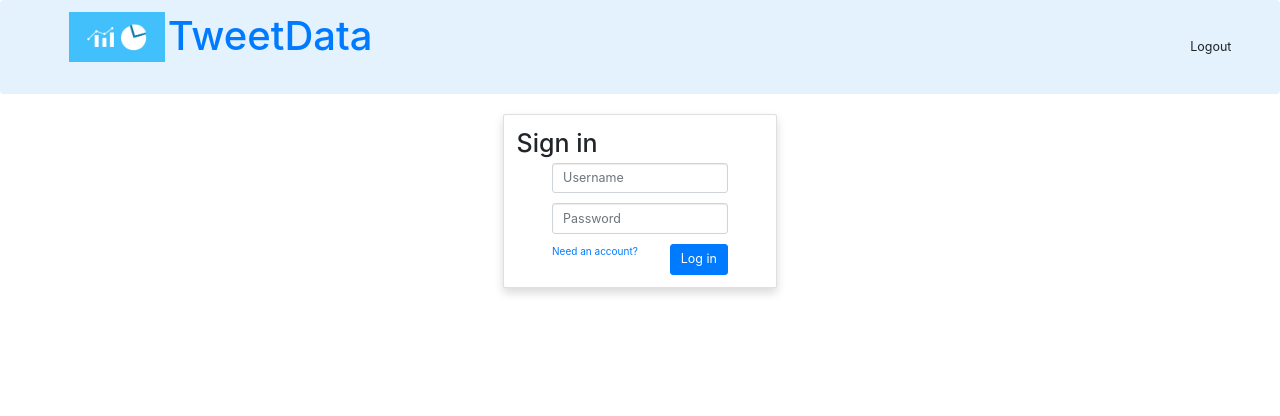
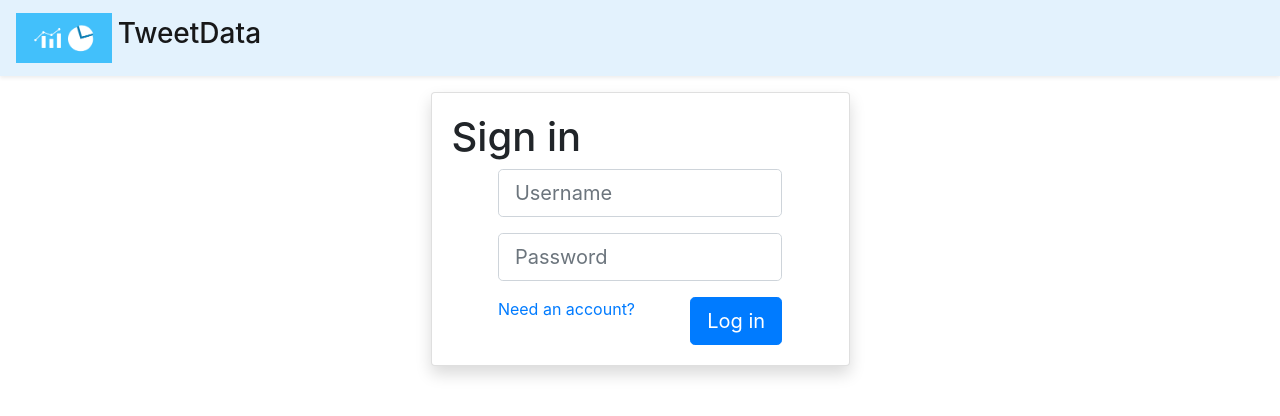
Before and after one commit to NickTateo/cen3031-group-3, a website: page client/login.html in a window 1280 px wide. Drawn offline with nearby package versions, Linux system fonts and the light colour scheme.

```diff
--- a/client/login.html
+++ b/client/login.html
@@ -3,32 +3,20 @@
 
 <head>
     <meta charset="utf-8">
-    <link rel="stylesheet" href="https://maxcdn.bootstrapcdn.com/bootstrap/3.3.5/css/bootstrap.min.css">
+    <link rel="stylesheet" href="https://stackpath.bootstrapcdn.com/bootstrap/4.3.1/css/bootstrap.min.css"
+        integrity="sha384-ggOyR0iXCbMQv3Xipma34MD+dH/1fQ784/j6cY/iJTQUOhcWr7x9JvoRxT2MZw1T" crossorigin="anonymous">
     <link rel="stylesheet" href="/styles/main.css">
 </head>
 
 <body ng-app="tweetData" ng-controller="AuthController">
-    <div class="container-fluid">
-        <div class="row navbar">
-            <div class="col-md-4">
-                <nav class="navbar navbar-light">
-                    <a href="#">
-                        <img src="/logo.png" class="d-inline-block align-top logo" alt="TweetData Logo">
-                        <h1 class="title">TweetData</h1>
+    <nav class="navbar shadow-sm navbar-light">
+        <a class="navbar-brand" href="index.html">
+            <img src="/logo.png" class="logo" alt="Home">
+            <h3 class="inline">TweetData</h3>
         </a>
     </nav>
-            </div>
-            <div class="col-md-7"></div>
-            <div class="col-md-1">
-                <div class="logout">
-                    <button class="btn btn-default btn-lg">Logout</button>
-                </div>
-            </div>
-        </div>
-    </div>
-    <div>
-    </div>
-    <div id="login-container" class="container-fluid d-flex justify-content-center">
+    <div class="container-fluid">
+        <div id="login-container" class="container-fluid d-flex justify-content-center mt-3">
             <div class="flip">
                 <div id="login-card" ng-class="flipClass" class="card shadow d-inline-flex">
                     <div class="face front">
@@ -82,8 +70,6 @@
         </div>
 
         <script src="https://ajax.googleapis.com/ajax/libs/jquery/2.1.4/jquery.min.js"></script>
-    <link rel="stylesheet" href="https://stackpath.bootstrapcdn.com/bootstrap/4.3.1/css/bootstrap.min.css"
-        integrity="sha384-ggOyR0iXCbMQv3Xipma34MD+dH/1fQ784/j6cY/iJTQUOhcWr7x9JvoRxT2MZw1T" crossorigin="anonymous">
         <script src="https://code.angularjs.org/1.4.3/angular.js"></script>
         <script src="/js/app.js"></script>
         <script type="text/javascript" src="/js/sjcl.js"></script>
```
Also changed, not shown: client/datapage_template.html (+3 -3 lines), client/index.html (+3 -5 lines), client/js/controllers/TwitterController.js (+7 -1 lines), client/js/controllers/areaTopicController.js (+65 -58 lines). Lines whose indentation alone changed are shown as unchanged.
